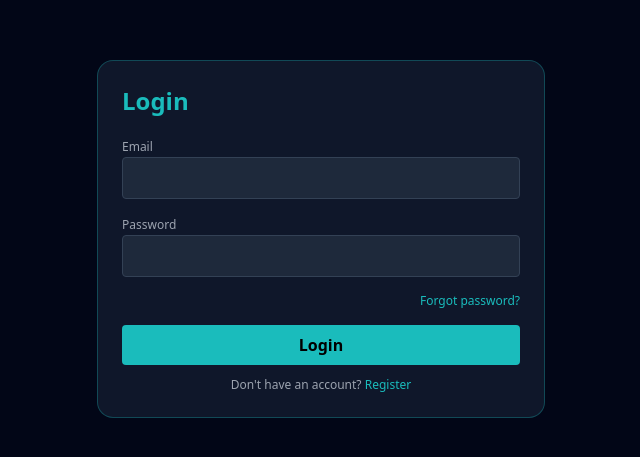
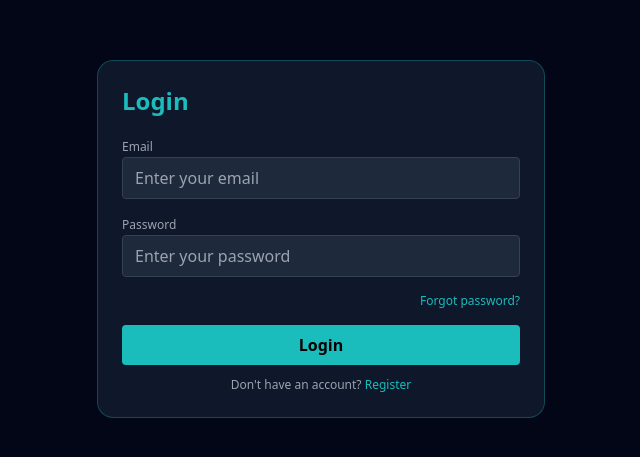
Before and after one commit to jamesmbugua1773-creator/brivara, a Next.js app in the folder frontend/: page /login in a window 1280 px wide. Shown: the part 161-618 px from the top of the page, without its empty margins (319-959 px from the left). Built offline with nearby package versions, Linux system fonts and the light colour scheme; no server answers.

Commit message:
Add placeholders to login fields to indicate they are empty and awaiting input

```diff
--- a/frontend/app/login/page.tsx
+++ b/frontend/app/login/page.tsx
@@ -49,9 +49,9 @@ export default function LoginPage() {
         <input type="text" style={{display: 'none'}} />
         <input type="password" style={{display: 'none'}} />
         <label className="text-xs text-gray-400">Email</label>
-        <input name="fakeemail" autoComplete="new-password" value={email} onChange={e=>setEmail(e.target.value)} className="w-full px-3 py-2 rounded bg-slate-800 border border-slate-700 mb-3" />
+        <input name="fakeemail" autoComplete="new-password" placeholder="Enter your email" value={email} onChange={e=>setEmail(e.target.value)} className="w-full px-3 py-2 rounded bg-slate-800 border border-slate-700 mb-3" />
         <label className="text-xs text-gray-400">Password</label>
-        <input name="fakepassword" type="password" autoComplete="new-password" value={password} onChange={e=>setPassword(e.target.value)} className="w-full px-3 py-2 rounded bg-slate-800 border border-slate-700 mb-4" />
+        <input name="fakepassword" type="password" autoComplete="new-password" placeholder="Enter your password" value={password} onChange={e=>setPassword(e.target.value)} className="w-full px-3 py-2 rounded bg-slate-800 border border-slate-700 mb-4" />
         <div className="text-xs mb-4 text-right">
           <a href="/forgot-password" className="text-turquoise hover:underline">Forgot password?</a>
         </div>
```
